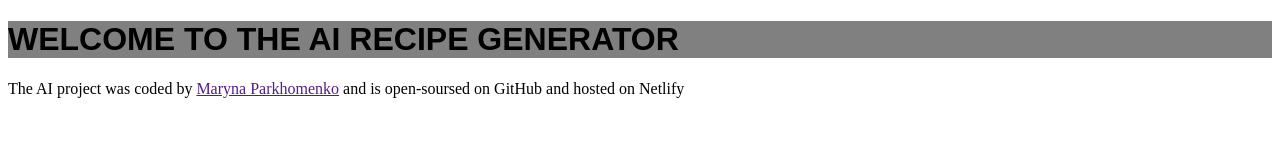
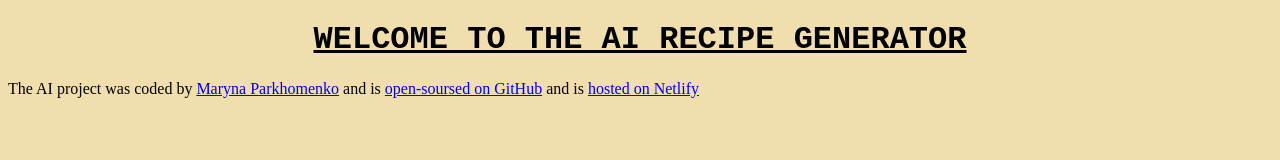
Before and after one commit to Maryna-ua/AI-Recipe-Generator, a website built with Parcel: page src/index.html in a window 1280 px wide. Built offline with nearby package versions, Linux system fonts and the light colour scheme.

Commit message:
add links

```diff
--- a/src/index.html
+++ b/src/index.html
@@ -9,10 +9,23 @@
 
   <body>
     <h1>WELCOME TO THE AI RECIPE GENERATOR</h1>
-    <div>
-      The AI project was coded by <a href="">Maryna Parkhomenko</a> and is
-      open-soursed on GitHub and hosted on Netlify
-    </div>
+    <footer>
+      The AI project was coded by
+      <a href="https://github.com/Maryna-ua">Maryna Parkhomenko</a>
+      and is
+      <a
+        href="https://github.com/Maryna-ua/AI-Recipe-Generator"
+        target="_blank"
+      >
+        open-soursed on GitHub</a
+      >
+      and is
+      <a
+        href="https://the-best-ai-recipe-generator.netlify.app/"
+        target="_blank"
+        >hosted on Netlify</a
+      >
+    </footer>
 
     <script src="index.js"></script>
   </body>
--- a/src/styles.css
+++ b/src/styles.css
@@ -1,4 +1,8 @@
+body {
+  background-color: rgb(240, 222, 173);
+}
 h1 {
-  background-color: grey;
-  font-family: sans-serif;
+  font-family: "Courier New", Courier, monospace;
+  text-align: center;
+  text-decoration: underline;
 }
```
Also changed, not shown: 1 other file.
